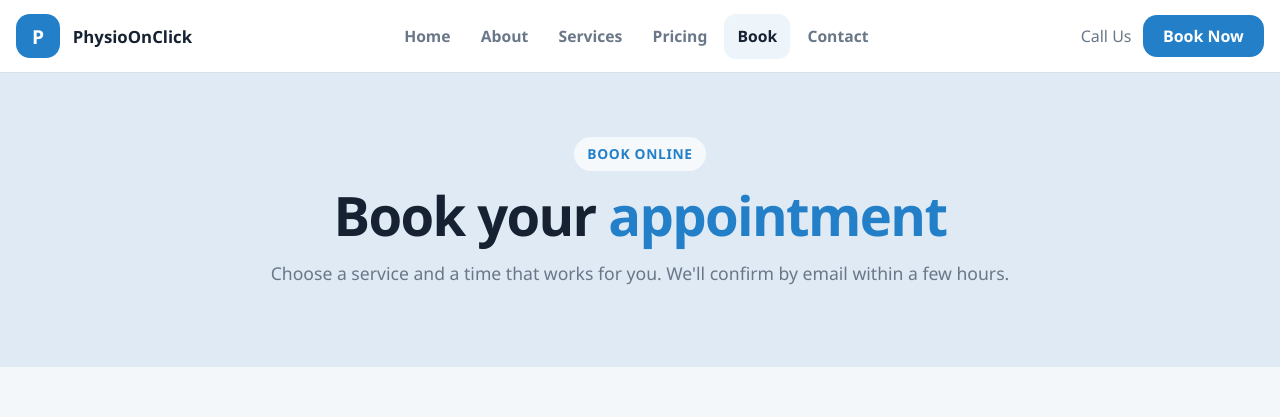
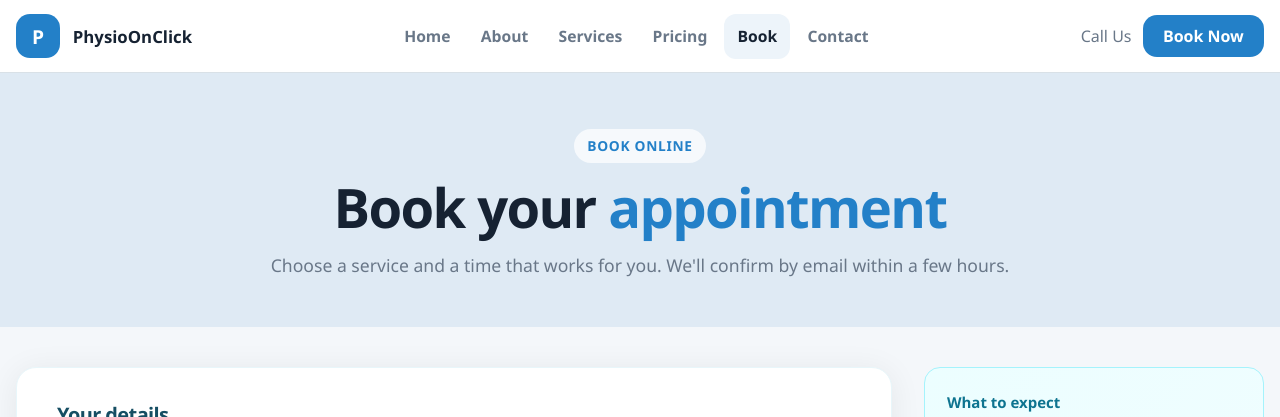
Before and after one commit to iamkjn/PhysioOnClick, a Next.js app: page /book in a window 1280 px wide. Shown: the top 417 px of the page. Built offline with nearby package versions, Linux system fonts and the light colour scheme; no server answers.

Commit message:
fix(book): remove excessive blank gap between hero and booking form

```diff
--- a/app/book/page.tsx
+++ b/app/book/page.tsx
@@ -22,7 +22,7 @@ export default async function BookPage({
         <h1>Book your <span>appointment</span></h1>
         <p>Choose a service and a time that works for you. We&apos;ll confirm by email within a few hours.</p>
       </section>
-      <section className="page-section">
+      <section className="page-section" style={{ paddingTop: "1rem" }}>
         <BookingForm initialService={service ?? ""} />
       </section>
     </div>
--- a/app/globals.css
+++ b/app/globals.css
@@ -415,9 +415,9 @@ p {
 .simple-page-hero {
   background: #dfeaf4;
   text-align: center;
-  padding: 4rem 1rem 5rem;
+  padding: 3.5rem 1rem 3rem;
   margin: 0 calc((100vw - min(calc(100% - 2rem), var(--shell))) / -2);
-  margin-bottom: 3rem;
+  margin-bottom: 1.5rem;
 }
 
 .simple-page-hero > span:first-child {
```
